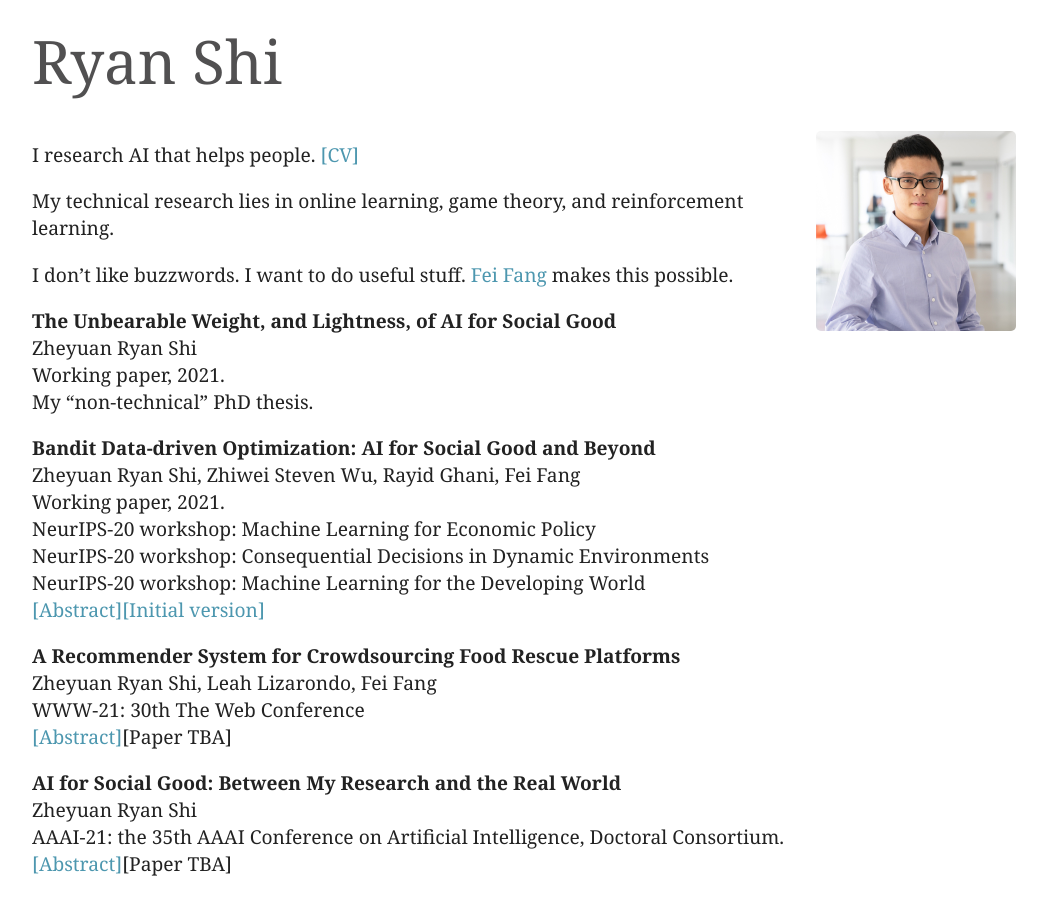
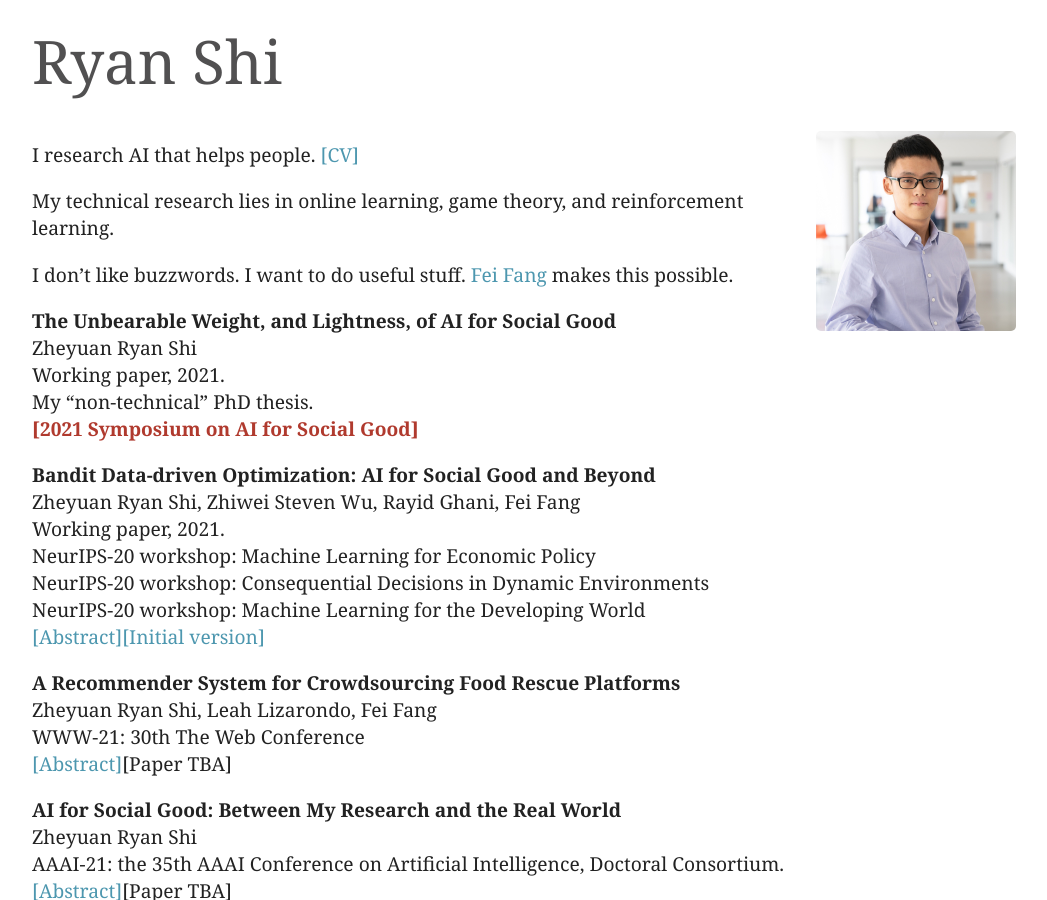
Before and after one commit to ryanzshi/ryanzshi.github.io, a Jekyll site: the page built from index.md, in a window 1280 px wide and 900 px high. Shown: the whole window, without its empty margins (116-1163 px from the left). Built offline with Jekyll 4.4.1, drawn with Linux system fonts in a browser that asks for light colours.

Commit message:
Update index.md

```diff
--- a/index.md
+++ b/index.md
@@ -41,6 +41,8 @@ Zheyuan Ryan Shi
 Working paper, 2021.
 <br>
 My "non-technical" PhD thesis.
+<br>
+[<b><font color="#B03A2E">[2021 Symposium on AI for Social Good]</font></b>](http://aiandsocialgood.org/aisoc21)
 
 
 **Bandit Data-driven Optimization: AI for Social Good and Beyond**
```
